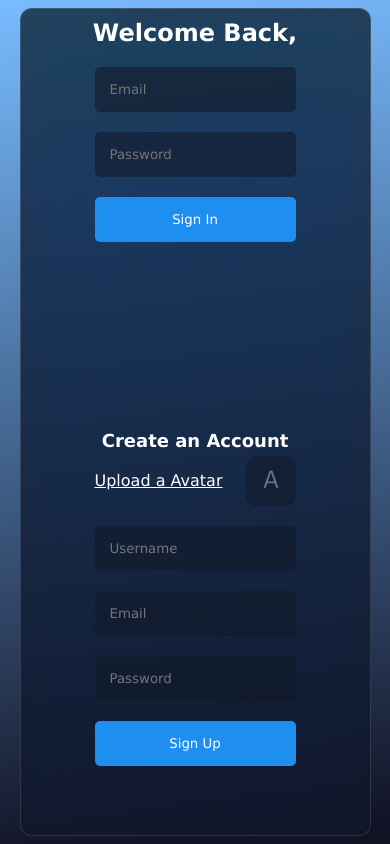
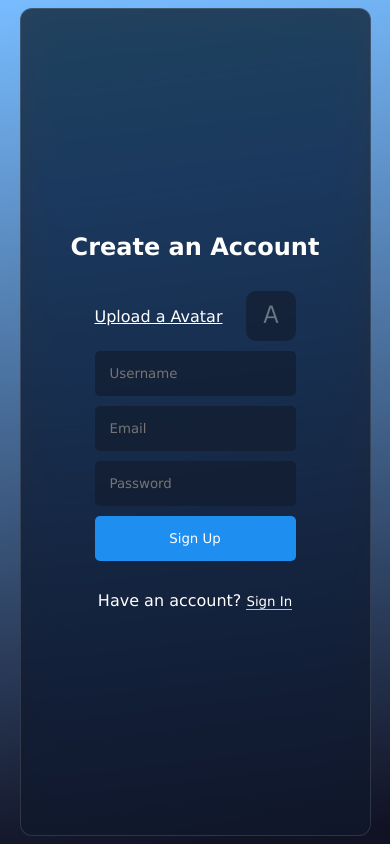
Before and after one commit to rishisingh1034/Bak-Bak-Chat-App, a React (Vite) app: page / in a window 390 px wide. Built offline with nearby package versions, Linux system fonts and the light colour scheme; no server answers.

Commit message:
responsive login

```diff
--- a/src/components/login/Login.jsx
+++ b/src/components/login/Login.jsx
@@ -13,6 +13,7 @@ const Login = () => {
   });
 
   const [loading, setLoading] = useState(false);
+  const [active, setActive] = useState(true);
 
   const handleAvatar = (e) => {
     if (e.target.files[0]) {
@@ -77,17 +78,17 @@ const Login = () => {
 
   return (
     <div className="login">
-      <div className="item loginform">
+      {active?null:<div className="item loginform">
         <h2>Welcome Back,</h2>
         <form onSubmit={handleLogin}>
           <input type="text" placeholder='Email' name='email' />
           <input type="password" placeholder='Password' name='password' />
           <button disabled={loading}>{loading ? "Loading" : "Sign In"}</button>
         </form>
-      </div>
+        <div>Don't have an account? <button onClick={()=>setActive(true)}>Register</button></div>
+      </div>}
 
-      <div className="seperator"></div>
-      <div className="item register">
+      {!active?null:<div className="item register">
         <h2>Create an Account</h2>
         <form onSubmit={handleRegister}>
           <label htmlFor="file">Upload a Avatar
@@ -99,7 +100,8 @@ const Login = () => {
           <input type="password" placeholder='Password' name='password' />
           <button disabled={loading}>{loading ? "Loading" : "Sign Up"}</button>
         </form>
-      </div>
+        <div>Have an account? <button onClick={()=>setActive(false)}>Sign In</button></div>
+      </div>}
     </div>
   )
 }
--- a/src/components/login/login.css
+++ b/src/components/login/login.css
@@ -1,18 +1,19 @@
-.login{
+.login {
   width: 100%;
   height: 100%;
   display: flex;
   align-items: center;
   gap: 100px;
+  padding: 20px; /* Added padding for better appearance on smaller screens */
 
-    .item{
+  .item {
       flex: 1;
       display: flex;
       flex-direction: column;
       align-items: center;
       gap: 20px;
 
-        form{
+      form {
           display: flex;
           align-items: center;
           flex-direction: column;
@@ -26,6 +27,7 @@
               background-color: rgba(17, 25, 40, 0.6);
               color: white;
               border-radius: 5px;
+              width: 100%; /* Ensures inputs take full width on smaller screens */
           }
 
           label {
@@ -34,7 +36,7 @@
               align-items: center;
               justify-content: space-between;
               cursor: pointer;
-                text-decoration:underline;
+              text-decoration: underline;
 
               img {
                   width: 50px;
@@ -45,7 +47,7 @@
               }
           }
 
-        button{
+          button {
               width: 100%;
               padding: 15px;
               border: none;
@@ -55,42 +57,59 @@
               cursor: pointer;
               font-weight: 500;
 
-            &:disabled{
+              &:disabled {
                   cursor: not-allowed;
                   background-color: #1f8ff13f;
               }
-            &:active{
+
+              &:active {
                   transform: translateY(3px);
               }
           }
       }
+      div{
+        button{
+              border: none;
+              background: transparent;
+              color: white;
+              cursor: pointer;
+              font-weight: 500;
+              border-bottom: 1px solid rgb(157, 194, 255);
+
+              &:hover{
+                color: rgb(157, 194, 255);
               }
-.seperator {
-    height: 80%;
-    width: 2px;
-    background-color: #dddddd35;
       }
   }
 
-@media screen and (max-width:600px) {
-  .login{
-    display: flex;
-    flex-direction: column;
+
+  @media (max-width: 1024px) {
+      gap: 50px;
       padding: 10px;
-    .loginform{
-      margin-bottom: -85px;
+      .seperator {
+          height: 60%;
       }
-    .seperator{
-      display: none;
   }
-    .register{
-      padding: -10px;
-      h2{
-        font-size: large;
+
+  @media (max-width: 768px) {
+      flex-direction: column; /* Stack items vertically */
+      gap: 30px; /* Further reduced gap for smaller screens */
+
+      .seperator {
+          width: 80%;
+          height: 2px; /* Change separator to horizontal */
       }
-      form{
-        margin-top: -15px;
-        height: -30px;
+  }
+
+  @media (max-width: 480px) {
+      padding: 5px; /* Minimum padding for very small screens */
+
+      .item {
+          gap: 10px; /* Reduced gap between elements */
+      }
+
+      form {
+          gap: 10px; /* Reduced gap between form elements */
       }
   }
 }
```
Lines whose indentation alone changed are shown as unchanged.
